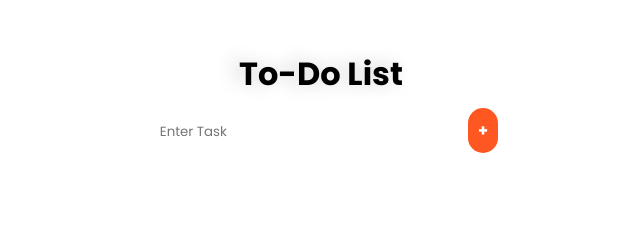
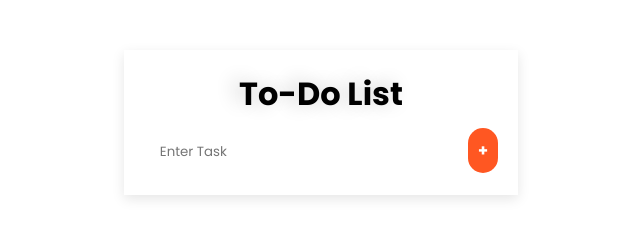
Before and after one commit to saadhn4/todo-list, a plain HTML site: page index.html in a window 1280 px wide. Shown: the whole page, without its empty margins (319-959 px from the left). Drawn offline with Linux system fonts and the light colour scheme.

Commit message:
gave some styling to the container

```diff
--- a/style.css
+++ b/style.css
@@ -9,7 +9,6 @@
 
 html,
 body {
-  height: 100%;
   width: 100%;
 }
 
@@ -21,6 +20,9 @@ body {
 .container {
   margin-top: 50px;
   text-align: center;
+  box-shadow: rgba(0, 0, 0, 0.1) 0px 4px 12px;
+  padding: 20px;
+
 }
 
 .title {
```
